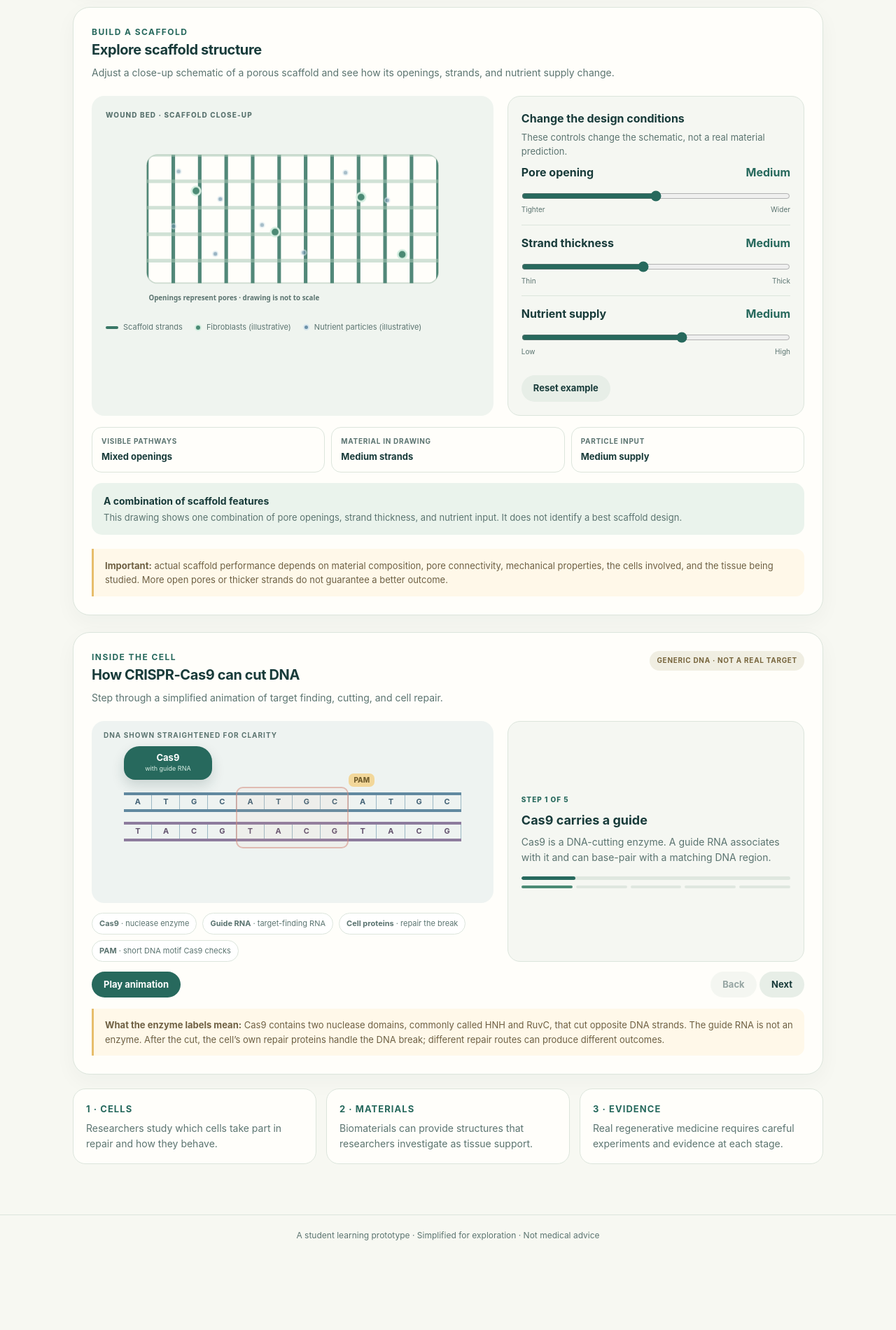
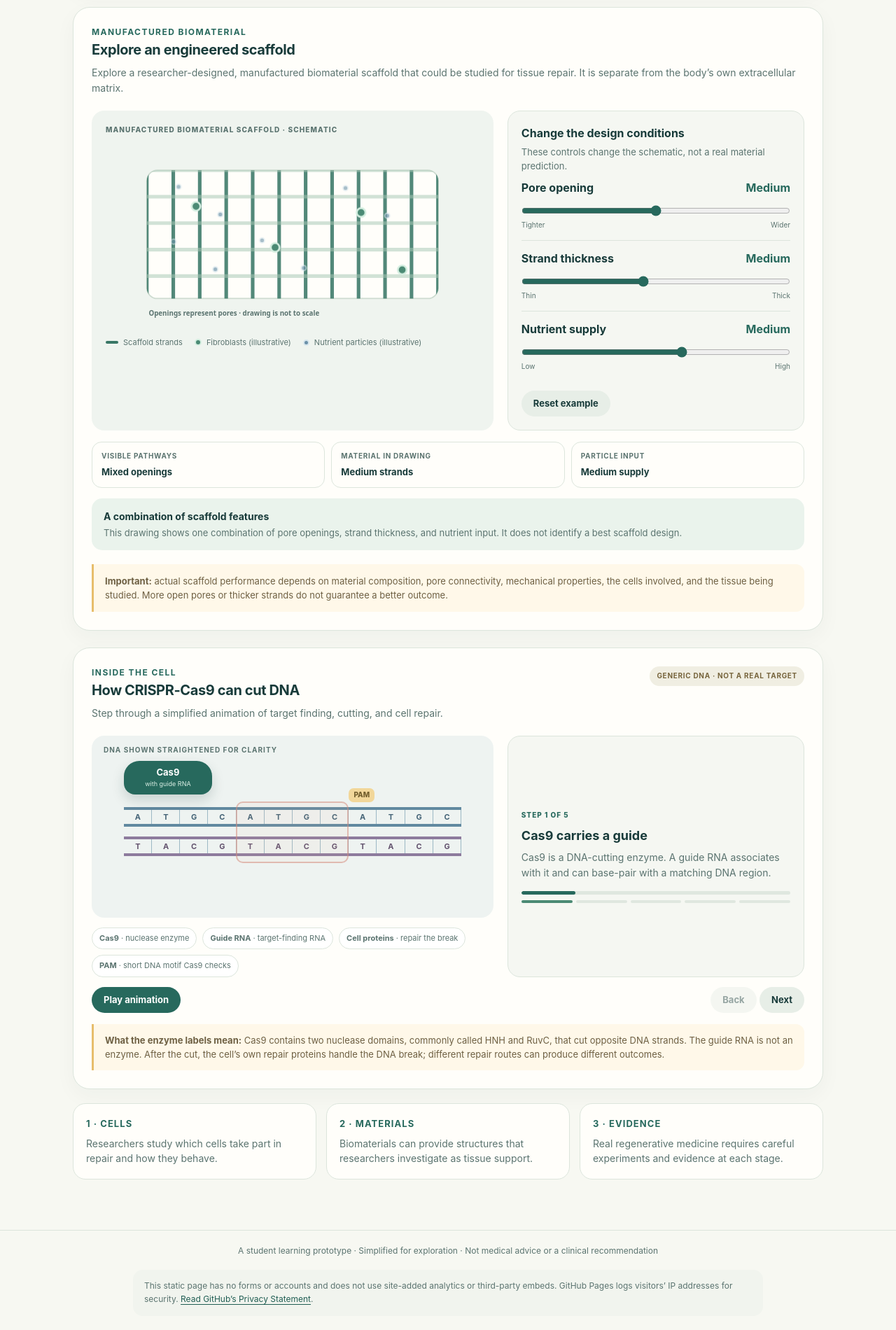
Before and after one commit to CalynnP/skin-repair-lab, a plain HTML site: page index.html in a window 1280 px wide. Shown: the part 1366-3266 px from the top of the page at 70% size. Before the commit the page ends 3161 px from the top, so only its background shows below. Drawn offline with Linux system fonts and the light colour scheme.

Commit message:
Clarify engineered scaffolds and site accessibility

```diff
--- a/index.html
+++ b/index.html
@@ -57,6 +57,7 @@ input[type=range]{width:100%;accent-color:var(--green);margin:13px 0 3px}
 .button{border:0;border-radius:999px;padding:11px 17px;background:var(--green);color:white;font-family:inherit;font-size:13px;font-weight:700;line-height:1.2;cursor:pointer;transition:background-color .2s ease,transform .2s ease}
 .button:hover{background:#1c554c;transform:translateY(-1px)}.button.secondary{background:#e7eee7;color:var(--ink)}.button.secondary:hover{background:#dce9df}
 .button:disabled{opacity:.45;cursor:not-allowed;transform:none}
+:where(button,input[type="range"],a):focus-visible{outline:3px solid #145dcc;outline-offset:3px}
 .small-note{font-size:12px;color:var(--muted)}
 .gene-heading{display:flex;align-items:flex-start;justify-content:space-between;gap:16px}.fictional-tag{display:inline-flex;border-radius:999px;background:#f0eee2;color:#77653d;padding:6px 10px;font-size:10px;font-weight:750;letter-spacing:.07em;text-transform:uppercase;white-space:nowrap}
 .gene-layout{display:grid;grid-template-columns:1.15fr .85fr;gap:20px;align-items:stretch}
@@ -124,6 +125,7 @@ footer{padding:20px 24px;text-align:center;color:var(--muted);font-size:12px;bor
 .scaffold-explanation strong{display:block;font-size:14px;margin-bottom:2px}
 .scaffold-explanation p{margin:0;color:var(--muted);font-size:13px}
 .scaffold-reset{margin-top:13px}
+.privacy-note{margin:18px auto 0;max-width:900px;padding:14px 16px;background:#f1f4ee;border-radius:14px;color:var(--muted);font-size:12px;text-align:left}.privacy-note a{color:#205e53;text-underline-offset:3px}
 @keyframes nutrientFloat{from{transform:translateY(-2px);opacity:.55}to{transform:translateY(5px);opacity:1}}
 @media(max-width:760px){.scaffold-grid{grid-template-columns:1fr}.scaffold-output-grid{grid-template-columns:1fr 1fr 1fr}.scaffold-visual{padding:16px}}
 @media(max-width:420px){.scaffold-output-grid{grid-template-columns:1fr}.scaffold-metric{display:flex;align-items:center;justify-content:space-between;gap:10px}.scaffold-metric strong{margin:0;text-align:right}}
@@ -182,15 +184,15 @@ footer{padding:20px 24px;text-align:center;color:var(--muted);font-size:12px;bor
 </section>
 
 <section class="panel scaffold-section" aria-labelledby="scaffoldDesignHeading">
-<div class="tag">Build a scaffold</div>
-<h2 id="scaffoldDesignHeading">Explore scaffold structure</h2>
-<p class="sub">Adjust a close-up schematic of a porous scaffold and see how its openings, strands, and nutrient supply change.</p>
+<div class="tag">Manufactured biomaterial</div>
+<h2 id="scaffoldDesignHeading">Explore an engineered scaffold</h2>
+<p class="sub">Explore a researcher-designed, manufactured biomaterial scaffold that could be studied for tissue repair. It is separate from the body’s own extracellular matrix.</p>
 <div class="scaffold-grid">
 <div class="scaffold-visual">
-<span class="scaffold-visual-label">WOUND BED · SCAFFOLD CLOSE-UP</span>
+<span class="scaffold-visual-label">MANUFACTURED BIOMATERIAL SCAFFOLD · SCHEMATIC</span>
 <svg class="scaffold-svg" viewBox="0 0 600 300" role="img" aria-labelledby="scaffoldSvgTitle scaffoldSvgDesc">
-<title id="scaffoldSvgTitle">Schematic porous tissue scaffold</title>
-<desc id="scaffoldSvgDesc">A lattice of scaffold strands with illustrative fibroblasts and nutrient particles in the openings.</desc>
+<title id="scaffoldSvgTitle">Engineered porous biomaterial scaffold</title>
+<desc id="scaffoldSvgDesc">A schematic of a manufactured scaffold lattice. Illustrative fibroblasts and nutrient particles appear in its openings; they are shown separately from the scaffold material.</desc>
 <defs><clipPath id="scaffoldClip"><rect x="66" y="44" width="468" height="206" rx="17"></rect></clipPath></defs>
 <rect class="scaffold-frame" x="66" y="44" width="468" height="206" rx="17"></rect>
 <g id="scaffoldFibers" clip-path="url(#scaffoldClip)"></g>
@@ -269,7 +271,8 @@ footer{padding:20px 24px;text-align:center;color:var(--muted);font-size:12px;bor
 <div class="step"><b>3 · Evidence</b><p>Real regenerative medicine requires careful experiments and evidence at each stage.</p></div>
 </section>
 </main>
-<footer>A student learning prototype · Simplified for exploration · Not medical advice</footer>
+<footer>A student learning prototype · Simplified for exploration · Not medical advice or a clinical recommendation
+<p class="privacy-note">This static page has no forms or accounts and does not use site-added analytics or third-party embeds. GitHub Pages logs visitors’ IP addresses for security. <a href="https://docs.github.com/en/site-policy/privacy-policies/github-general-privacy-statement">Read GitHub’s Privacy Statement</a>.</p></footer>
 <script>
 const scaffold = document.querySelector("#scaffold");
 const nutrients = document.querySelector("#nutrients");
@@ -399,6 +402,9 @@ function renderScaffold() {
   document.querySelector("#poreSpaceOut").value = rangeWord(pores,"Tighter","Medium","Wider");
   document.querySelector("#strandThicknessOut").value = rangeWord(strands,"Thin","Medium","Thick");
   document.querySelector("#nutrientInputOut").value = rangeWord(supply,"Low","Medium","High");
+  poreSpace.setAttribute("aria-valuetext", poreWord);
+  strandThickness.setAttribute("aria-valuetext", strandWord);
+  nutrientInput.setAttribute("aria-valuetext", supplyWord);
   document.querySelector("#cellPathOutput").textContent = poreWord;
   document.querySelector("#supportOutput").textContent = strandWord;
   document.querySelector("#nutrientOutput").textContent = supplyWord;
```
